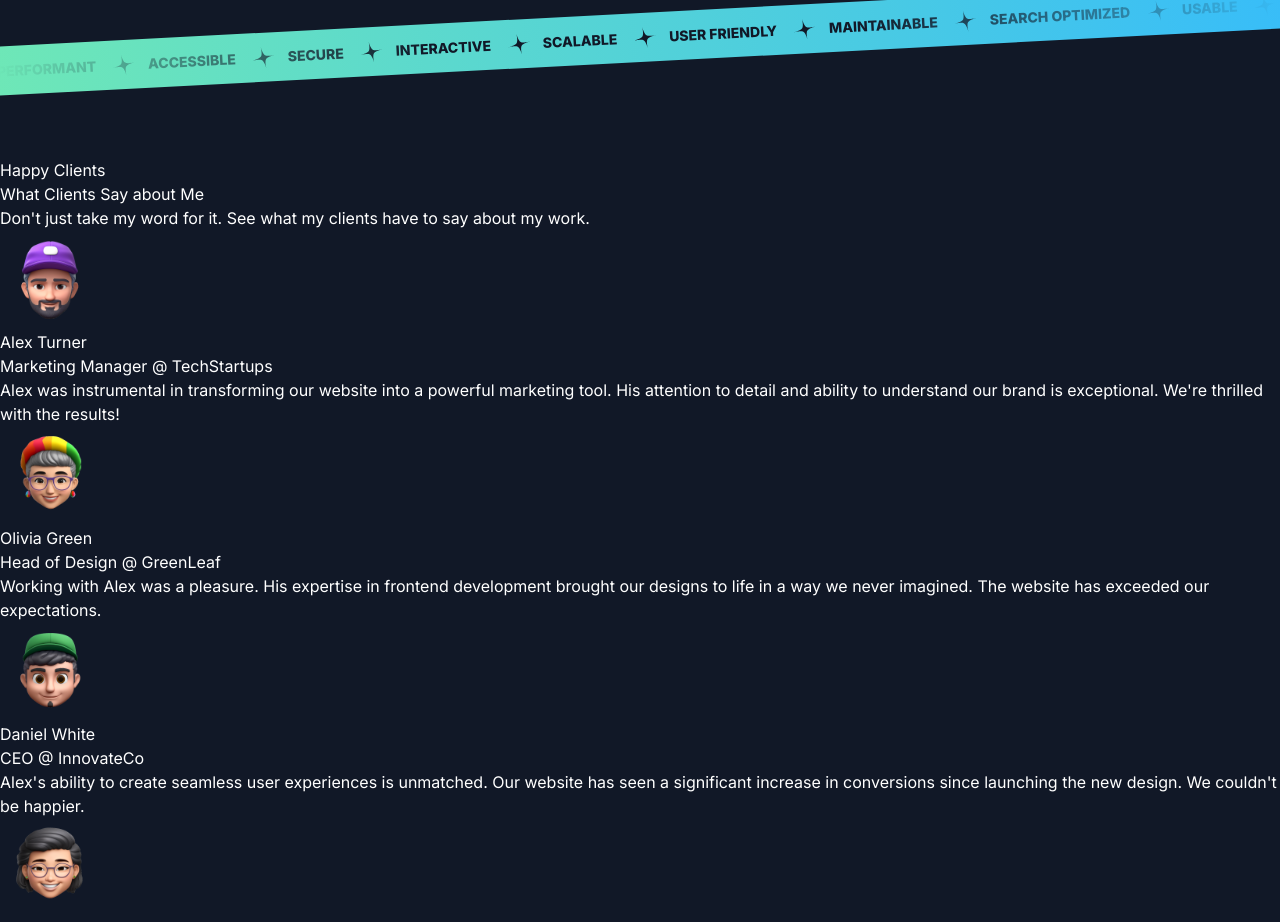
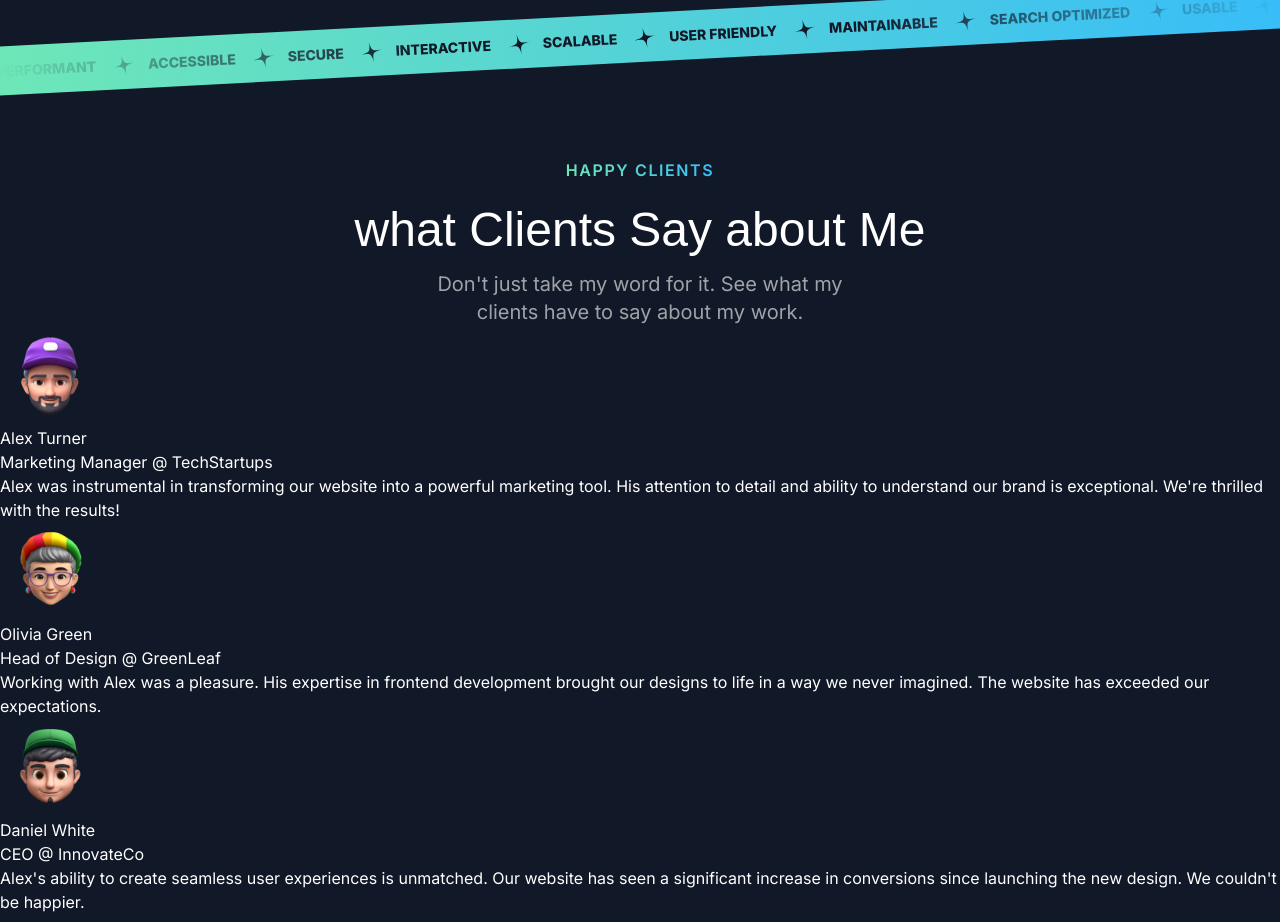
Before and after one commit to Askebir/Next.js-and-react-portfolio-website, a Next.js app: page / in a window 1280 px wide. Shown: the part 2957-3879 px from the top of the page. Built offline with nearby package versions, Linux system fonts and the light colour scheme; a web font is replaced by a local one.

Commit message:
replacing the testimonials elements trough the section header components

```diff
--- a/src/sections/Testimonials.tsx
+++ b/src/sections/Testimonials.tsx
@@ -3,6 +3,7 @@ import memojiAvatar2 from "@/assets/images/memoji-avatar-2.png";
 import memojiAvatar3 from "@/assets/images/memoji-avatar-3.png";
 import memojiAvatar4 from "@/assets/images/memoji-avatar-4.png";
 import memojiAvatar5 from "@/assets/images/memoji-avatar-5.png";
+import { SectionHeader } from "@/components/SectionHeader";
 import Image from "next/image";
 
 const testimonials = [
@@ -41,12 +42,12 @@ const testimonials = [
 export const TestimonialsSection = () => {
   return (
     <div>
-      <p>Happy Clients</p>
-      <h2>What Clients Say about Me</h2>
-      <p>
-        Don't just take my word for it. See what my clients have to say about my
-        work.
-      </p>
+      <SectionHeader
+        eyebrow="Happy Clients"
+        title="what Clients Say about Me"
+        description="Don't just take my word for it. See what my clients have to say about my
+        work."
+      />
       <div>
         {testimonials.map((testimonial) => (
           <div key={testimonial.name}>
```
